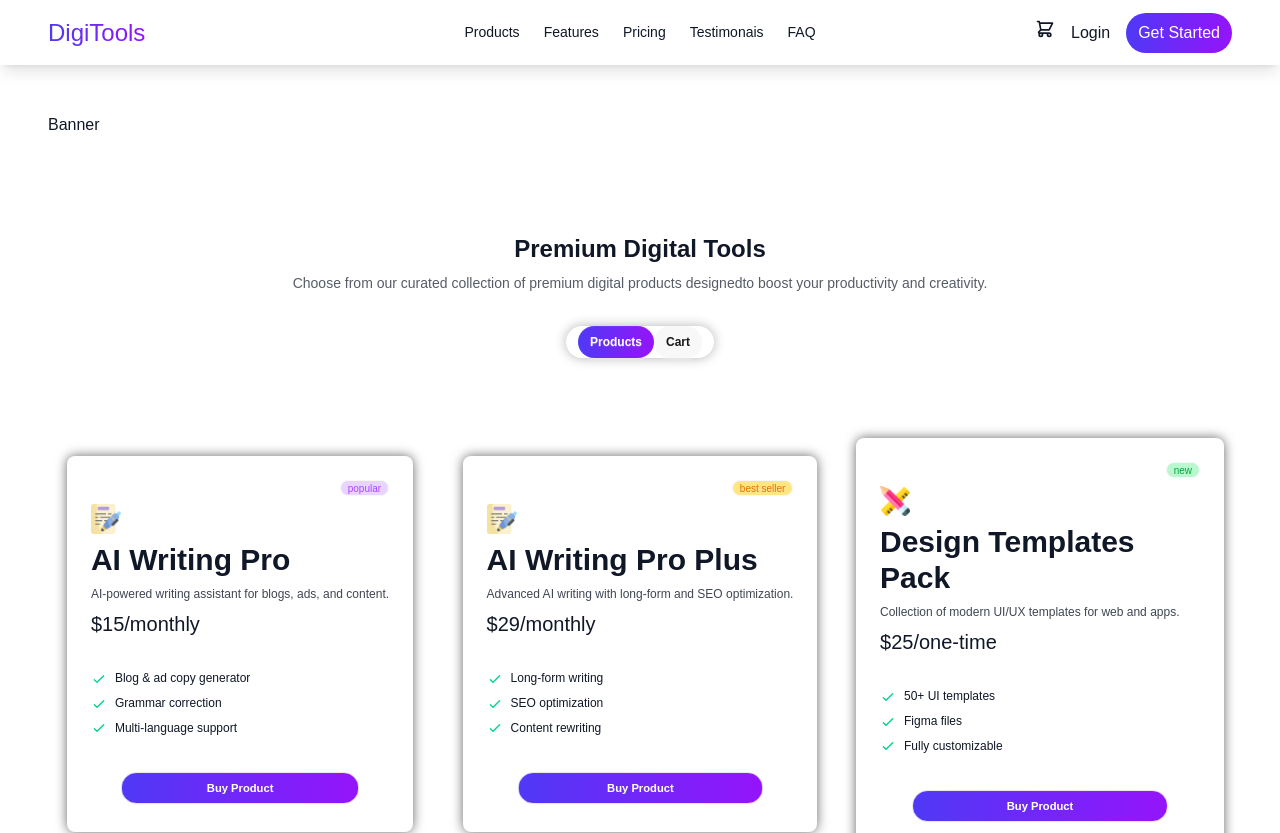
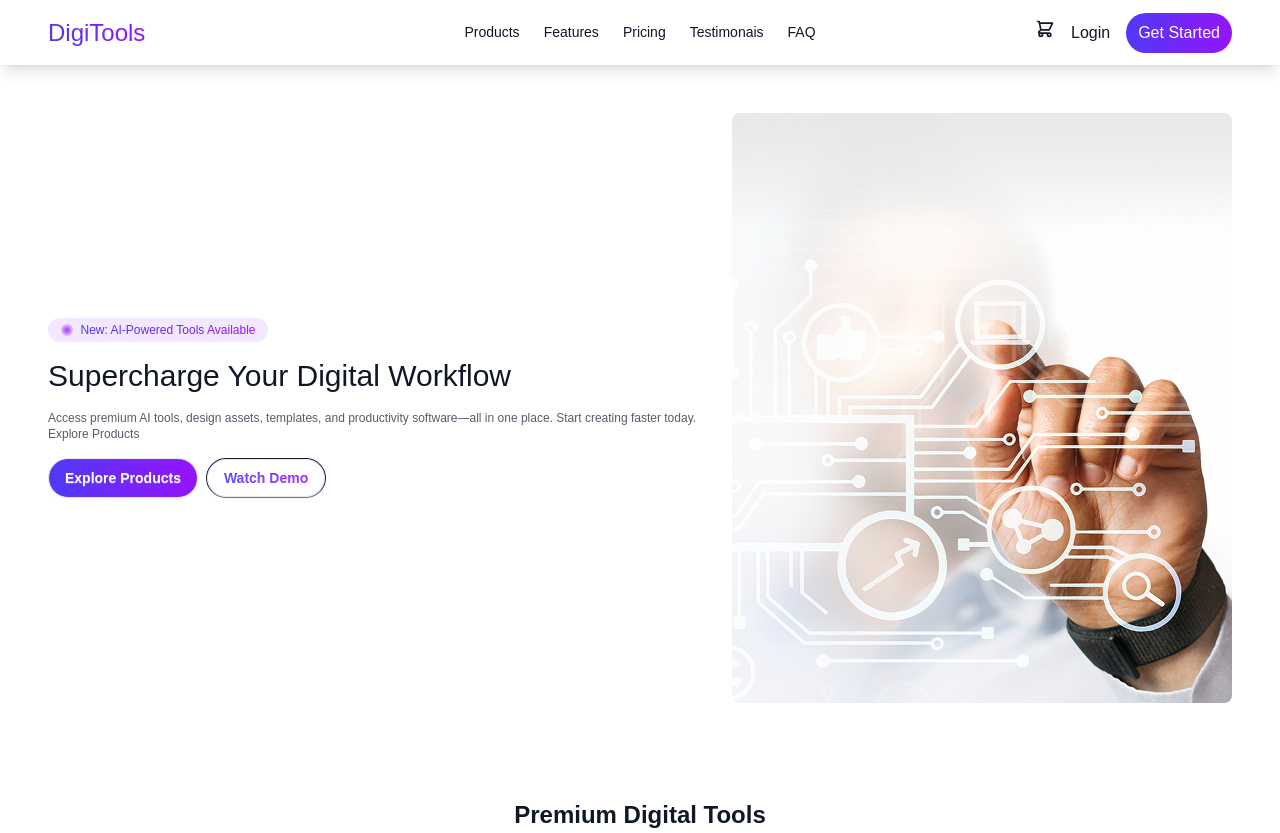
Before and after one commit to shamim4010/assignment-ph-06, a React (Vite) app: page / in a window 1280 px wide. Shown: the top 833 px of the page. Built offline with nearby package versions, Linux system fonts and the light colour scheme.

Commit message:
Banner Design done

```diff
--- a/src/Components/Header/Banner/Banner.jsx
+++ b/src/Components/Header/Banner/Banner.jsx
@@ -2,7 +2,23 @@ import React from 'react'
 
 function Banner() {
   return (
-    <div className='p-12'>Banner</div>
+    <div className='p-12 flex flex-col justify-center gap-5 md:flex-row md:justify-between'>
+      <div className='flex flex-col gap-4 justify-center items-center md:items-start'>
+        <div className='px-2 py-1 w-[220px] bg-purple-100 rounded-4xl flex justify-center items-center gap-2'>
+          <div className='p-0.5 rounded-full bg-purple-300'><div className='p-[2px] rounded-full bg-purple-400'><div className='p-[2px] rounded-full bg-purple-500'></div></div></div>
+          <p className='text-xs bg-[linear-gradient(to_right,rgba(79,57,246,1)_0%,rgba(149,20,250,1)_100%)] text-transparent bg-clip-text'>New: AI-Powered Tools Available</p>
+        </div>
+        <h2 className='text-3xl'>Supercharge Your Digital Workflow</h2>
+        <p className='text-xs opacity-[0.7]'>
+          Access premium AI tools, design assets, templates, and productivity software—all in one place. Start creating faster today. Explore Products
+        </p>
+        <div className='flex gap-2'>
+          <button className='btn rounded-4xl text-white bg-[linear-gradient(to_right,rgba(79,57,246,1)_0%,rgba(149,20,250,1)_100%)]'>Explore Products</button>
+          <button className='rounded-4xl bg-[linear-gradient(to_right,rgba(79,57,246,1)_0%,rgba(149,20,250,1)_100%)] border border-1 '><p className='btn bg-white w-full h-full rounded-4xl'><span className='bg-[linear-gradient(to_right,rgba(79,57,246,1)_0%,rgba(149,20,250,1)_100%)] text-transparent bg-clip-text'>Watch Demo</span></p></button>
+        </div>
+      </div>
+      <img src="/src/assets/banner.png" alt="" width={500} />
+    </div>
   )
 }
 
--- a/src/Components/Mainbody/Products/Carts/Carts.jsx
+++ b/src/Components/Mainbody/Products/Carts/Carts.jsx
@@ -1,6 +1,7 @@
 import React, { useState } from 'react'
 import { IoFileTray } from 'react-icons/io5'
 import SelectedCards from '../Ui/Cards/SelectedCards'
+import { toast } from 'react-toastify';
 
 
 function Carts({allProps, selectProducts, setSelectProducts}) {
@@ -16,6 +17,7 @@ function Carts({allProps, selectProducts, setSelectProducts}) {
   const clearData = () => {
     setSelectProducts([])
     allProps.setNotifyCount(0)
+    toast.success('Procces Complet ')
   }
   return (
     <div>
```
